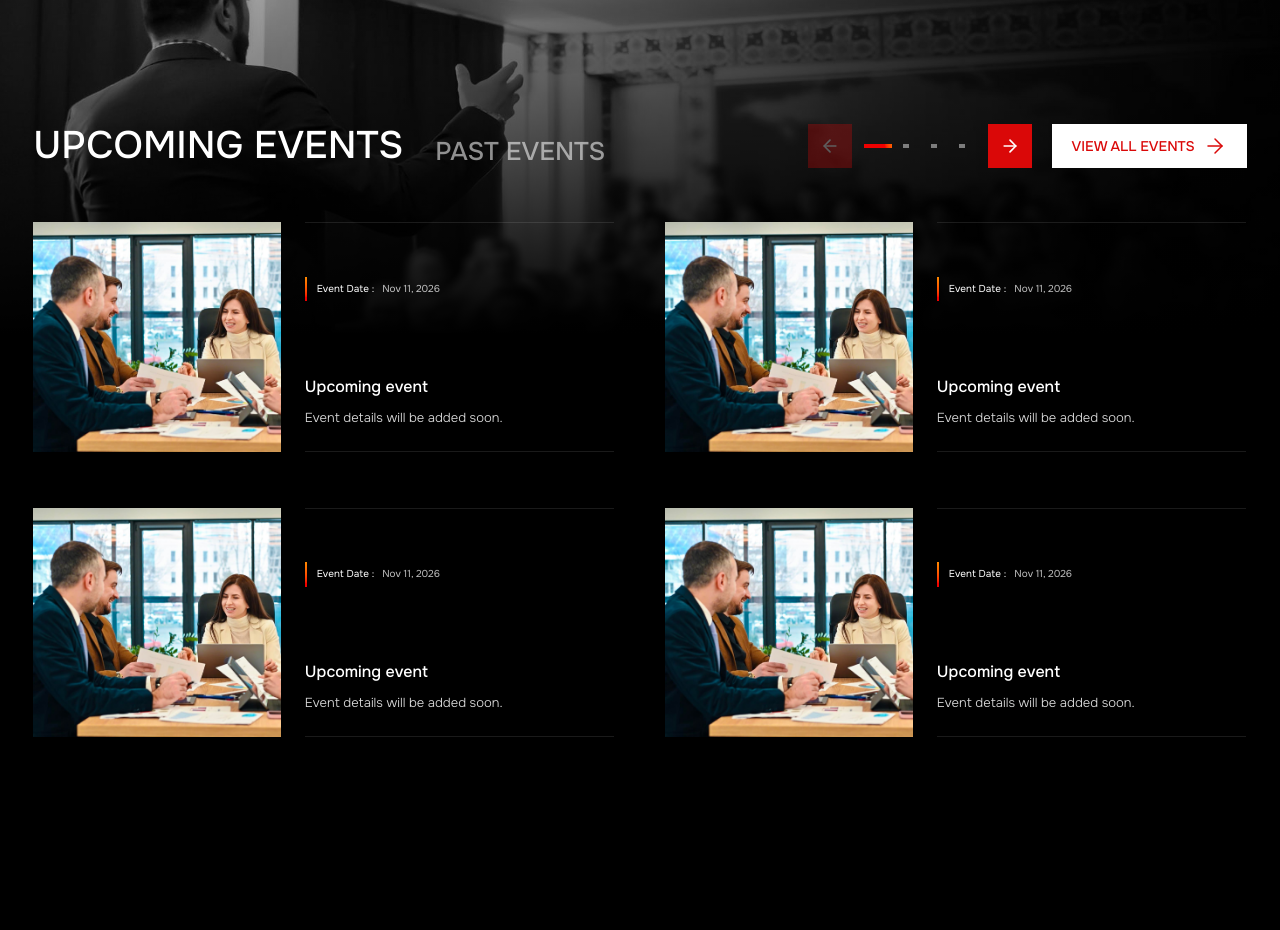
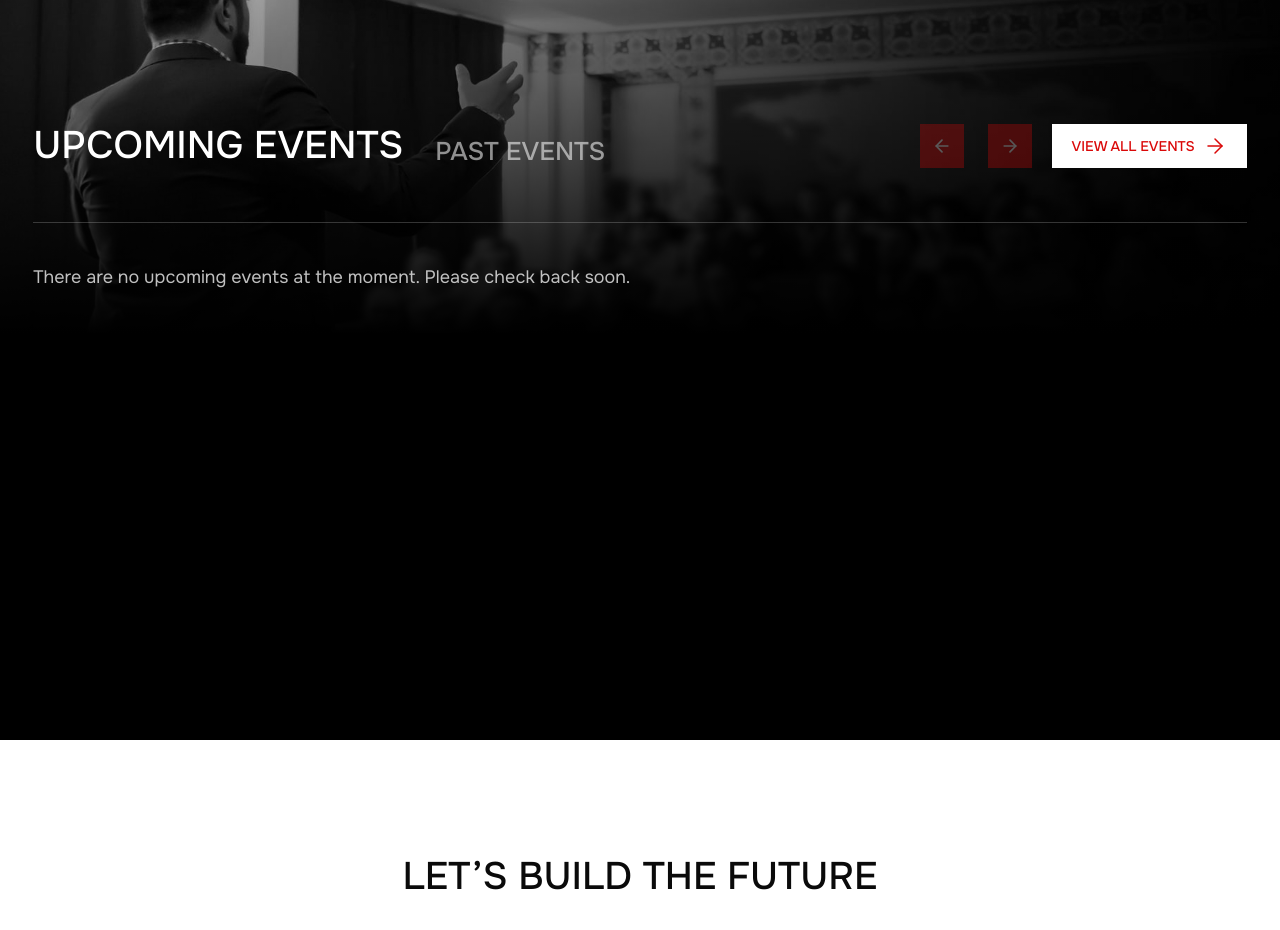
Before and after one commit to abhinavlitmus-crypto/cispf, a Next.js app in the folder web/: page / in a window 1280 px wide. Shown: the part 4300-5230 px from the top of the page. Built offline with nearby package versions, Linux system fonts and the light colour scheme.

Commit message:
Remove Placeholder Events and show Message

```diff
--- a/web/src/components/sections/events/EventsListing/EventsListing.tsx
+++ b/web/src/components/sections/events/EventsListing/EventsListing.tsx
@@ -7,7 +7,7 @@ import Button from "@/components/common/Button/Button";
 import EventCard from "@/components/common/EventCard/EventCard";
 import EventTabs from "@/components/common/EventTabs/EventTabs";
 import Pagination from "@/components/common/Pagination/Pagination";
-import { eventItems, type EventCategory } from "@/constants/events";
+import { emptyEventMessages, eventItems, type EventCategory } from "@/constants/events";
 
 const pageSize = 6;
 
@@ -55,11 +55,11 @@ export default function EventsListing() {
         </div>
 
         <div ref={panelRef} id={`events-listing-panel-${category}`} role="tabpanel" aria-labelledby={`events-listing-tab-${category}`} tabIndex={-1} className="mt-8 grid gap-x-[clamp(2rem,4vw,5rem)] gap-y-14 focus-visible:outline-white md:mt-12 lg:grid-cols-2 lg:gap-y-[clamp(3.5rem,5vw,6rem)]">
-          {pageItems.map((item) => <EventCard key={item.id} item={item} />)}
+          {pageItems.length ? pageItems.map((item) => <EventCard key={item.id} item={item} />) : <p className="border-t border-white/20 pt-10 text-lg text-white/75 lg:col-span-2">{emptyEventMessages[category]}</p>}
         </div>
 
         <Pagination page={page} pageCount={pageCount} onPageChange={changePage} label="Event pages" className="mt-16 md:mt-[clamp(4rem,5vw,6rem)]" />
-        <p role="status" className="sr-only">{category === "upcoming" ? "Upcoming events" : "Past events"}, page {page} of {pageCount}</p>
+        <p role="status" className="sr-only">{category === "upcoming" ? "Upcoming events" : "Past events"}{pageCount ? `, page ${page} of ${pageCount}` : ": none available"}</p>
       </div>
     </section>
   );
--- a/web/src/components/sections/home/Events/Events.tsx
+++ b/web/src/components/sections/home/Events/Events.tsx
@@ -10,7 +10,7 @@ import type { Swiper as SwiperInstance } from "swiper";
 import "swiper/css";
 import EventCard from "@/components/common/EventCard/EventCard";
 import EventTabs, { eventTabs } from "@/components/common/EventTabs/EventTabs";
-import { eventItems, type EventCategory } from "@/constants/events";
+import { emptyEventMessages, eventItems, type EventCategory } from "@/constants/events";
 
 // The grouping changes at the same breakpoint as the card layout.
 function subscribeToViewport(callback: () => void) {
@@ -52,7 +52,7 @@ export default function Events() {
             <div role="group" aria-label="Event pages" className="flex max-w-full flex-wrap items-center justify-center">
               <button type="button" disabled={page === 0} onClick={() => slider.current[category]?.slidePrev()} aria-label="Previous event page" className="mr-3 flex size-11 items-center justify-center cursor-pointer bg-primary disabled:opacity-30"><ArrowLeft aria-hidden="true" className="size-5" /></button>
               {Array.from({ length: Math.min(4, pageCount) }, (_, offset) => firstDot + offset).map((index) => <button key={index} type="button" aria-label={`Show event page ${index + 1}`} aria-current={page === index ? "page" : undefined} onClick={() => slider.current[category]?.slideTo(index)} className="flex min-h-11 min-w-7 items-center justify-center focus-visible:outline-white"><span aria-hidden="true" className={`h-1 transition-[width,background-color] duration-300 motion-reduce:transition-none ${page === index ? "w-7 bg-brand-gradient" : "w-1.5 bg-white/45"}`} /></button>)}
-              <button type="button" disabled={page === pageCount - 1} onClick={() => slider.current[category]?.slideNext()} aria-label="Next event page" className="disabled:opacity-30 ml-3 flex size-11 items-center justify-center cursor-pointer bg-primary focus-visible:outline-white"><ArrowRight aria-hidden="true" className="size-5" /></button>
+              <button type="button" disabled={page >= pageCount - 1} onClick={() => slider.current[category]?.slideNext()} aria-label="Next event page" className="disabled:opacity-30 ml-3 flex size-11 items-center justify-center cursor-pointer bg-primary focus-visible:outline-white"><ArrowRight aria-hidden="true" className="size-5" /></button>
             </div>
             <Link href="/events" className="group inline-flex min-h-11 max-w-full items-center justify-center bg-white px-5 py-3 text-sm font-medium focus-visible:outline-white">
               <span className="relative inline-flex items-center pr-8">
@@ -63,7 +63,7 @@ export default function Events() {
           </div>
         <div className="grid min-w-0 xl:col-span-2 mt-8 md:mt-12">
         {eventTabs.map((tab) => <div key={tab.value} id={`events-panel-${tab.value}`} role="tabpanel" aria-labelledby={`events-tab-${tab.value}`} aria-hidden={category !== tab.value} inert={category !== tab.value} tabIndex={category === tab.value ? 0 : -1} className={`col-start-1 row-start-1 min-w-0 transition-opacity duration-500 ease-in-out focus-visible:outline-white motion-reduce:transition-none ${category === tab.value ? "z-10 opacity-100" : "pointer-events-none opacity-0"}`}>
-          <Swiper
+          {eventItems[tab.value].length === 0 ? <p className="border-t border-white/20 pt-10 text-lg text-white/75">{emptyEventMessages[tab.value]}</p> : <Swiper
             key={tab.value + pageSize}
             modules={[A11y]}
             slidesPerView={1}
@@ -81,10 +81,10 @@ export default function Events() {
                 {eventItems[tab.value].slice(index * pageSize, (index + 1) * pageSize).map((item) => <EventCard key={item.id} item={item} />)}
               </div>
             </SwiperSlide>)}
-          </Swiper>
+          </Swiper>}
         </div>)}
         </div>
-        <p role="status" className="sr-only">{category === "upcoming" ? "Upcoming events" : "Past events"}, page {page + 1} of {pageCount}</p>
+        <p role="status" className="sr-only">{category === "upcoming" ? "Upcoming events" : "Past events"}{pageCount ? `, page ${page + 1} of ${pageCount}` : ": none available"}</p>
       </div>
     </section>
   );
--- a/web/src/constants/events.ts
+++ b/web/src/constants/events.ts
@@ -54,24 +54,12 @@ const calgaryRoundtable: EventItem = {
   ],
 };
 
-function createPlaceholderEvents(category: EventCategory, count: number): EventItem[] {
-  return Array.from({ length: count }, (_, index) => {
-    const number = index + 1;
-    const date = category === "upcoming" ? "2026-11-11" : "2025-08-11";
-
-    return {
-      id: `${category}-${category === "past" ? number + 2 : number}`,
-      title: category === "upcoming" ? "Upcoming event" : "Past event",
-      summary: "Event details will be added soon.",
-      image: "/Image/placeholder-image-3.jpg",
-      imageAlt: "Placeholder image for an event",
-      date,
-      dateLabel: category === "upcoming" ? "Nov 11, 2026" : "Aug 11, 2025",
-    };
-  });
-}
+export const emptyEventMessages: Record<EventCategory, string> = {
+  upcoming: "There are no upcoming events at the moment. Please check back soon.",
+  past: "There are no past events to show yet.",
+};
 
 export const eventItems: Record<EventCategory, EventItem[]> = {
-  upcoming: createPlaceholderEvents("upcoming", 16),
-  past: [executiveRoundtable, calgaryRoundtable, ...createPlaceholderEvents("past", 14)],
+  upcoming: [],
+  past: [executiveRoundtable, calgaryRoundtable],
 };
```
